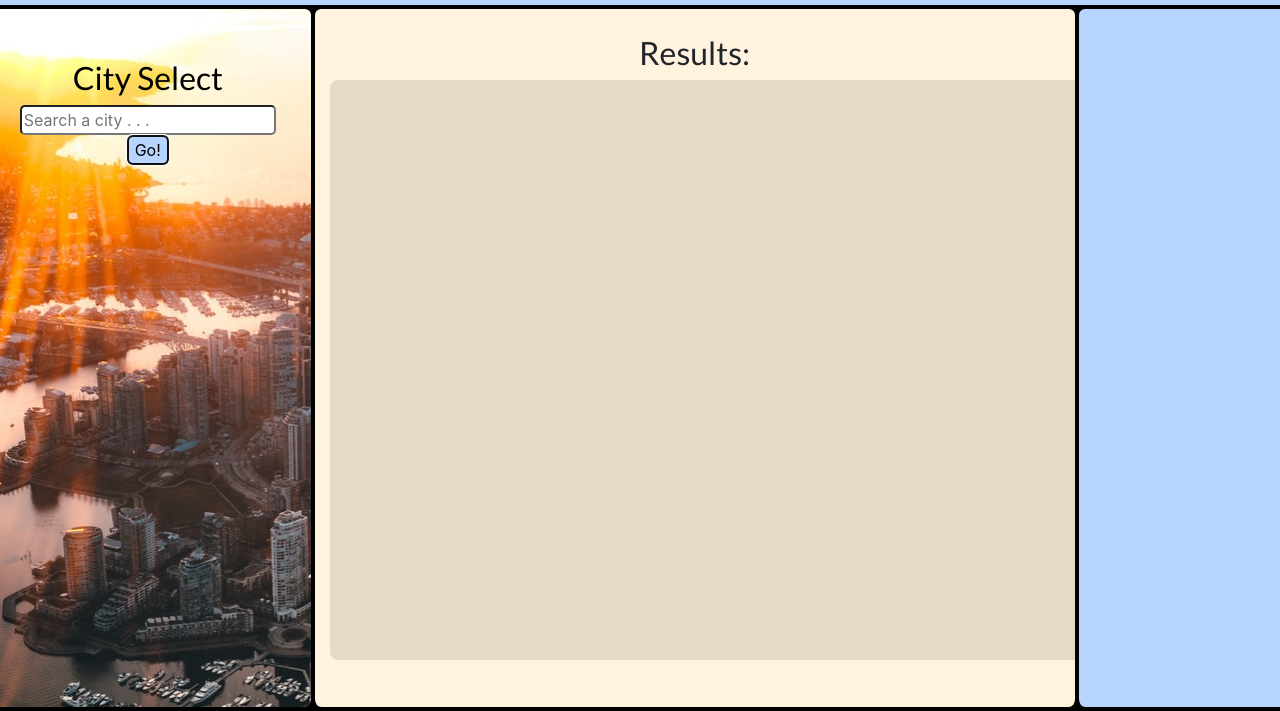
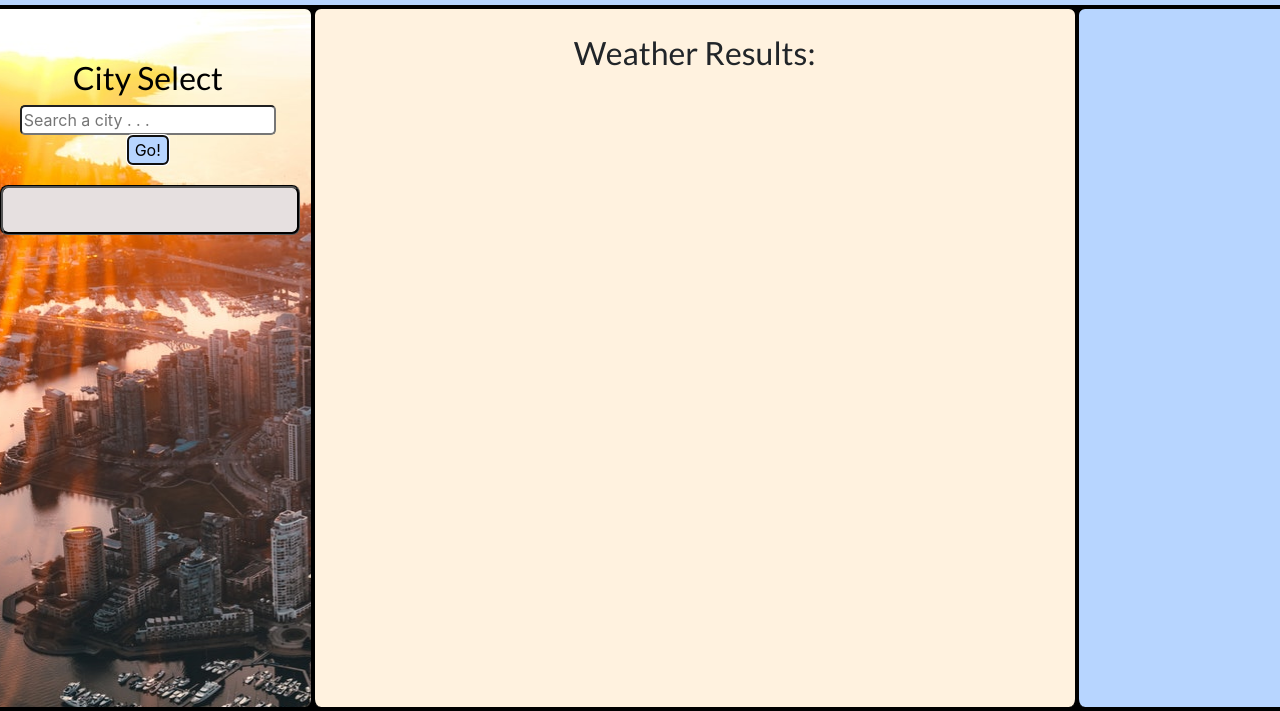
Before and after one commit to algmoreno/skybase, a plain HTML site: page index.html in a window 1280 px wide. Both pictures are taken after a click on the button "Go!". Shown: the part 163-874 px from the top of the page. Drawn offline with nearby package versions, Linux system fonts and the light colour scheme; no server answers; a web font is replaced by a local one.

Commit message:
previously searched list in left column

```diff
--- a/assets/css/stylesheet.css
+++ b/assets/css/stylesheet.css
@@ -31,10 +31,12 @@
 .left-column {
     background-image: url("../images/pexels-brayden-law-2096700.jpg");
     text-align: center;
+    justify-content: center;
     height: 700px;
     border-radius: 8px;
     border-right: 2px solid black;
     border-top: 2px solid black;
+
 }
 .search-header {
     padding-top: 50px;
@@ -60,6 +62,25 @@
     transform: scale(1.05);
 }
 
+.city-box {
+    width: 300px;
+    height: 50px;
+    background-color: rgb(230, 224, 224);
+    z-index: 1;
+    margin: 20px auto 0 auto;
+    border-radius: 8px;
+    border-style: groove;
+    border-color: black;
+}
+
+.user-city {
+    color: rgb(0, 0, 0);
+    width: 50px;
+    text-align:left;
+    font-size: 24px;
+    margin: 5px 0 0 5px;
+}
+
 .results-column {
     background-color: rgb(255, 242, 223);
     border-left: 2px solid black;
@@ -77,13 +98,18 @@
 }
 
 .results-box {
-    background-color: black;
     justify-content: center;
     margin: 0 auto 0 auto;
     width: 980px;
     height: 580px;
     border-radius: 8px;
-    opacity: 10%;
+    text-align: center;
+}
+
+.weather-display {
+    font-family: inherit;
+    text-align: center;
+    color: black;
 }
 
 .right-column {
--- a/assets/js/script.js
+++ b/assets/js/script.js
@@ -1,3 +1,4 @@
+var searchColumn = document.querySelector("#leftColumn")
 var resultsContainer = document.querySelector("#resultsContainer");
 var searchInput = document.querySelector("#searchBox");
 var searchBtn = document.querySelector("#searchBtn");
@@ -25,15 +26,29 @@ fetch(`http://api.openweathermap.org/geo/1.0/direct?q=${city}&appid=c3db145bc899
     })
 }
 
+
 var searchCity = function() {
+    resultsContainer.innerHTML = "";
+
     var userSearch = searchInput.value;
-    console.log(userSearch);
     fetchCoor(userSearch);
+
+    var userCity = document.createElement("h3");
+    userCity.textContent = userSearch;
+    userCity.className = "user-city"
+
+    var cityBox= document.createElement("div");
+    cityBox.className = "city-box";
+
+    cityBox.append(userCity);
+    leftColumn.append(cityBox);
+
 }
 
 var displayWeather = function(data) {
     var weather = document.createElement("h3");
-    weather.textContent="Weather:" + data.current.temp;
+    weather.textContent=  "'s Weather: " + data.current.temp + "°F";
+    weather.class = "weather-display";
     resultsContainer.append(weather);
 }
 
--- a/index.html
+++ b/index.html
@@ -23,13 +23,13 @@
     </nav>
     <div class = "content">
         <div class="row">
-            <div class="col-3 left-column">
+            <div class="col-3 left-column" id = "leftColumn">
                 <h2 class = "search-header">City Select</h2>
                 <input class = "search-box" id= "searchBox" placeholder = "Search a city . . ."></input>
                 <button class = "search-btn" id = "searchBtn">Go!</button>
             </div>
             <div class="col-7 results-column">
-                <h2 class = "results-head">Results:</h2>
+                <h2 class = "results-head">Weather Results:</h2>
                 <div class = "results-box" id ="resultsContainer"></div>
             </div>
             <div class="col-2 right-column"></div>
```
Also changed, not shown: assets/images/cloudy2.png (added).
